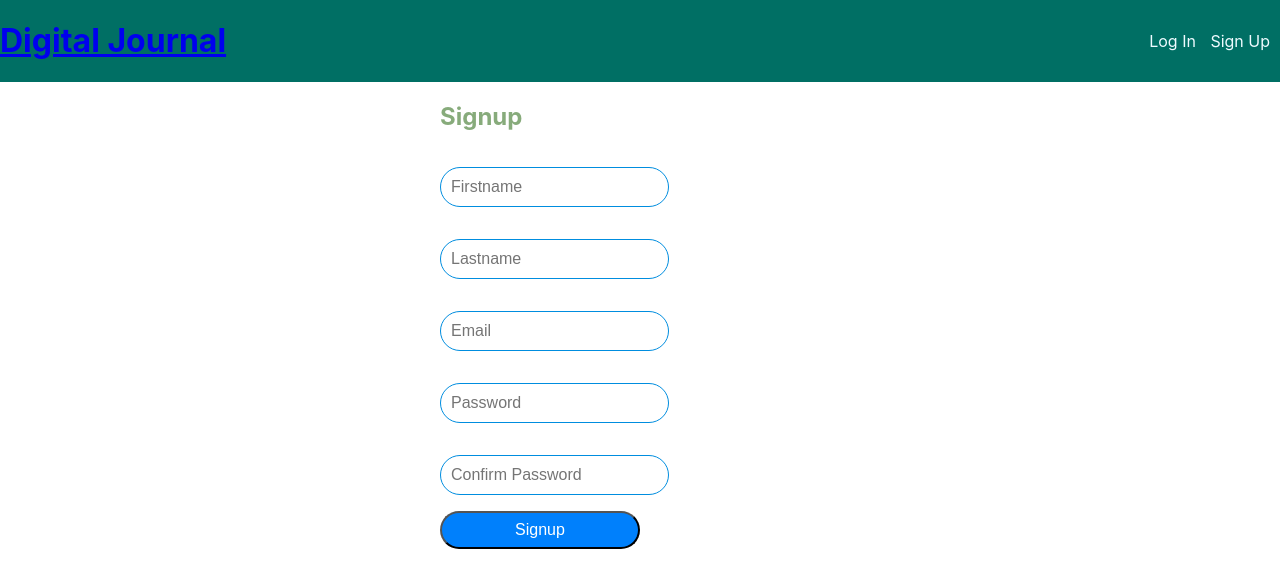
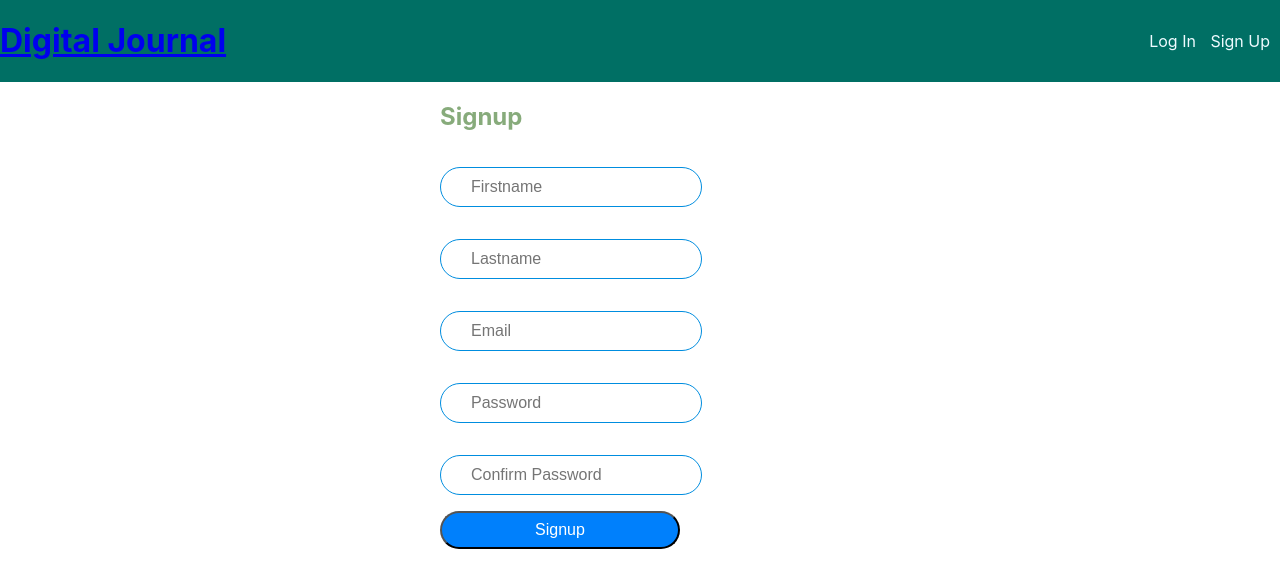
Before and after one commit to Hemlatab/digital-journal, a React (Create React App) app: page /SignupForm in a window 1280 px wide. Shown: the top 588 px of the page. Built offline with nearby package versions, Linux system fonts and the light colour scheme.

Commit message:
Add styles to login page

```diff
--- a/src/components/AddJournalForm.css
+++ b/src/components/AddJournalForm.css
@@ -43,4 +43,5 @@ textarea {
   color: #f8f8f8;
   border-radius: 20px;
   font-size: 16px;
+  text-align: center;
 }
--- a/src/components/LoginForm.js
+++ b/src/components/LoginForm.js
@@ -20,8 +20,8 @@ class LoginForm extends React.Component{
             <div className="login-form">
             <form onSubmit={this.handleSubmit}>
             <h2>Login</h2>
-            <p><input className="input-field" name="username" value={username} type="text" placeholder="Username" onChange={this.handleChange}/></p>
-            <p><input className="input-field"  name="password" value={password} type="password" placeholder="Password" onChange={this.handleChange}/></p>
+            <p><input className="input-field" name="username" value={username} type="text" placeholder="Username" onChange={this.handleChange} required /></p>
+            <p><input className="input-field"  name="password" value={password} type="password" placeholder="Password" onChange={this.handleChange} required /></p>
             <button type="submit" className="login-submit-btn">Login</button>
             </form>
             </div>
--- a/src/components/SignupForm.css
+++ b/src/components/SignupForm.css
@@ -6,13 +6,14 @@ h2 {
   margin: 0 auto;
 }
 .input-field {
-  padding: 10px;
+  padding: 10px 30px;
   background-color: #ffffff;
   border-radius: 20px;
+  width: 50%;
 }
 
 .register-btn {
-  width: 50%;
+  width: 60%;
   padding: 8px;
   background-color: #0080fc;
   border-radius: 20px;
--- a/src/components/SignupForm.js
+++ b/src/components/SignupForm.js
@@ -1,5 +1,3 @@
-//for forms write class components
-//card and app functional component
 import React from 'react';
 import './SignupForm.css';
 
@@ -30,11 +28,11 @@ console.log(this.state);
                     <div className="signup-form">
                     <form onSubmit={this.handleSubmit}>
                     <h2>Signup</h2>
-                        <p><input className="input-field" type="text" name="firstname" value={firstname} placeholder="Firstname" onChange={this.handleChange}/></p>
-                        <p><input className="input-field" type="text" name="lastname" value={lastname} placeholder="Lastname" onChange={this.handleChange}/></p>
-                        <p><input className="input-field" type="text" name="email" value={email} placeholder="Email" onChange={this.handleChange}/></p>
-                        <p><input className="input-field" type="password" name="password" value={password} placeholder="Password" onChange={this.handleChange}/></p>
-                        <p><input className="input-field" type="password" name="confirmPassword" value={confirmPassword} placeholder="Confirm Password" onChange={this.handleChange}/></p>
+                        <p><input className="input-field" type="text" name="firstname" value={firstname} placeholder="Firstname" onChange={this.handleChange} required /></p>
+                        <p><input className="input-field" type="text" name="lastname" value={lastname} placeholder="Lastname" onChange={this.handleChange} required /></p>
+                        <p><input className="input-field" type="text" name="email" value={email} placeholder="Email" onChange={this.handleChange} required /></p>
+                        <p><input className="input-field" type="password" name="password" value={password} placeholder="Password" onChange={this.handleChange} required /></p>
+                        <p><input className="input-field" type="password" name="confirmPassword" value={confirmPassword} placeholder="Confirm Password" onChange={this.handleChange} required /></p>
                         <button type="submit" className="register-btn">Signup</button>
                         </form>
                     </div>
```
